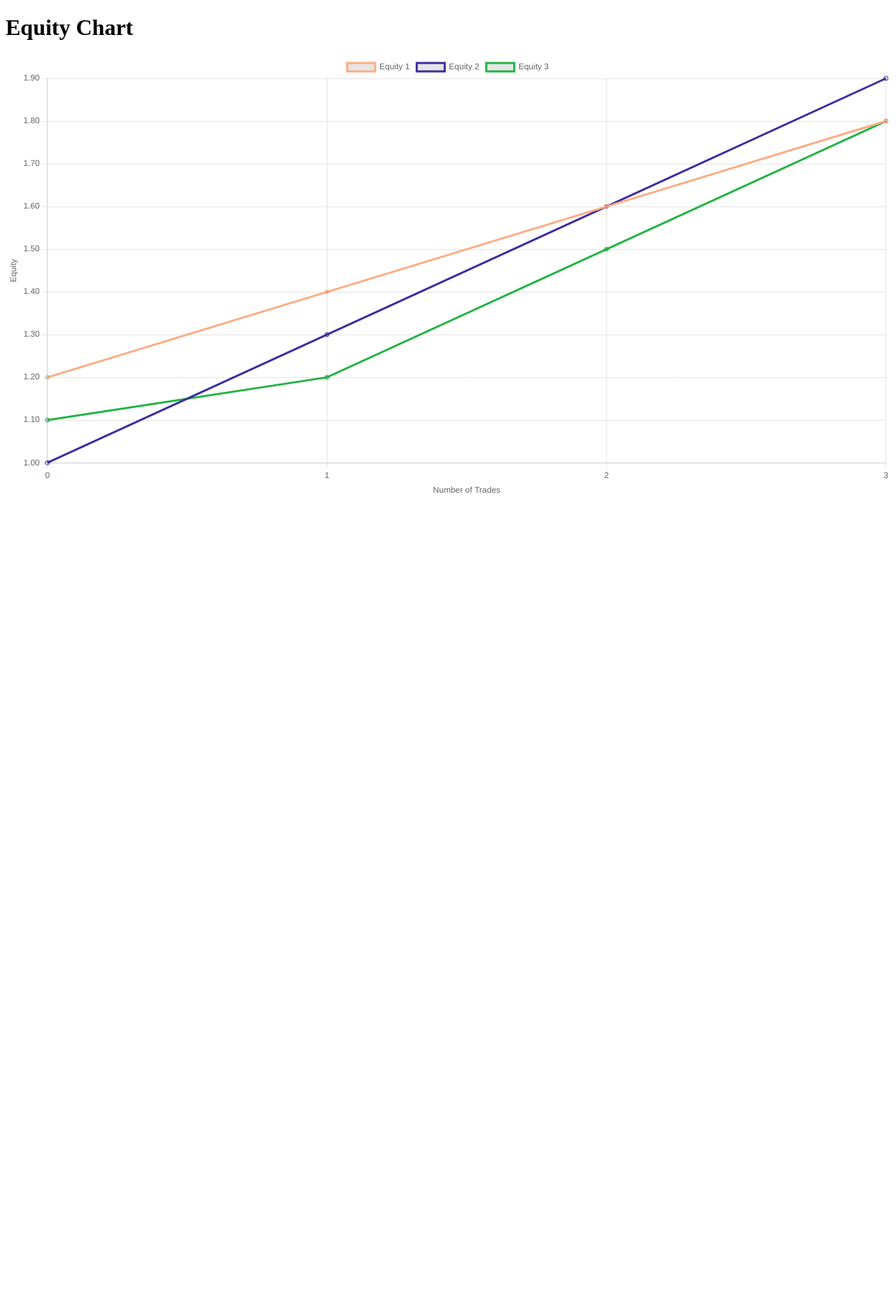
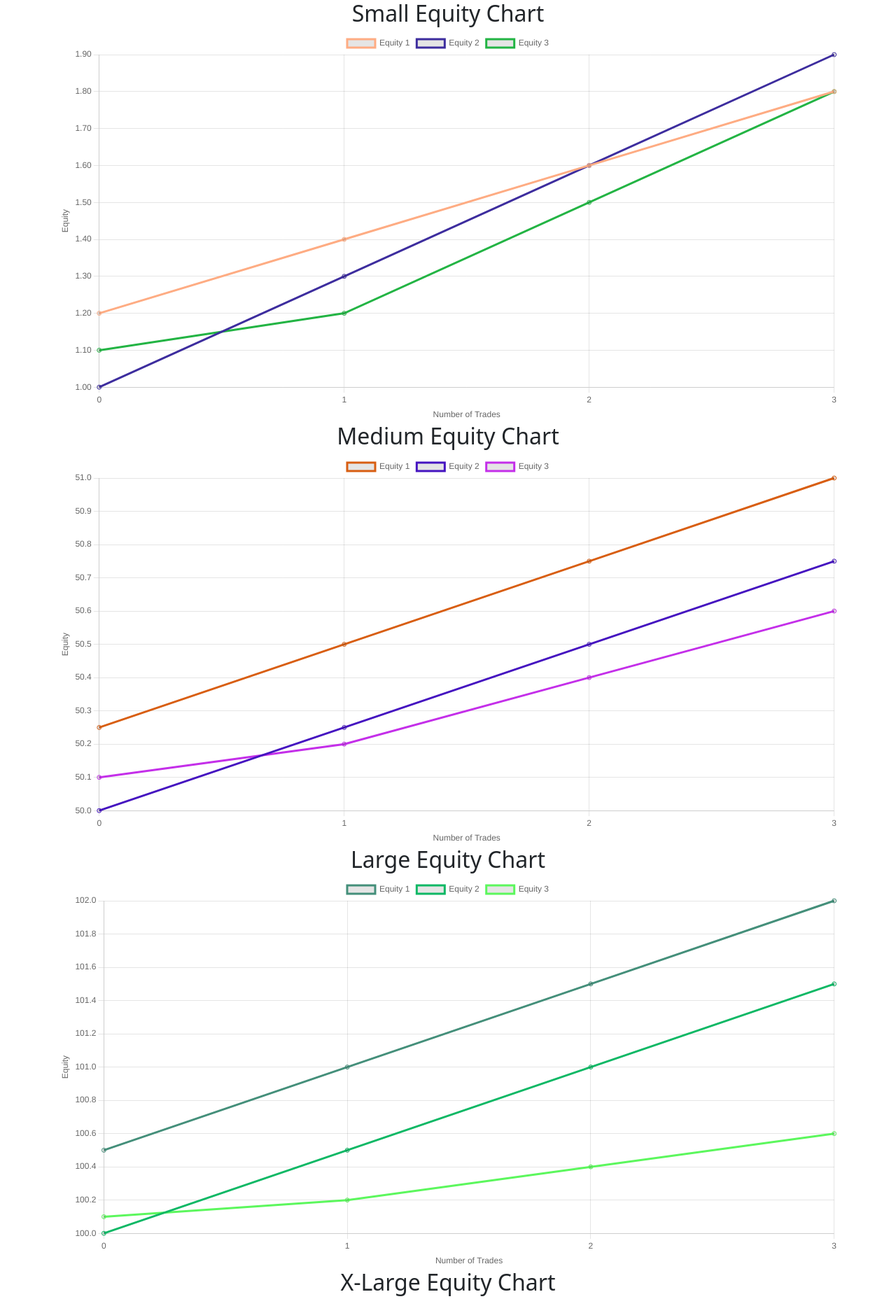
Before and after one commit to Hedgineering/MonteCarlo, a React (Vite) app in the folder client/: page / in a window 1280 px wide. Shown: the top 1866 px of the page at 70% size. Before the commit the page ends 800 px from the top, so only its background shows below. Built offline with nearby package versions, Linux system fonts and the light colour scheme.

Commit message:
added small some boilerplate equity charts

```diff
--- a/client/src/App.tsx
+++ b/client/src/App.tsx
@@ -1,49 +1,10 @@
+import 'bootstrap/dist/css/bootstrap.min.css';
 import { useState } from 'react'
 import reactLogo from './assets/react.svg'
 import sampleData from './sample-data/sampleEquity.json'
 import EquityChart from './components/EquityChart'
 import { useEffect } from 'react'
-
-// function App() {
-//   const [count, setCount] = useState(0)
-
-//   const smallData  : number[][] = JSON.parse(JSON.stringify(sampleData))["small"];
-//   const mediumData : number[][] = JSON.parse(JSON.stringify(sampleData))["medium"];
-//   const largeData  : number[][] = JSON.parse(JSON.stringify(sampleData))["large"];
-//   const xlargeData : number[][] = JSON.parse(JSON.stringify(sampleData))["xlarge"];
-
-//   console.log("sampleData: " + JSON.stringify(sampleData));
-//   console.log("smallData: " + JSON.stringify(smallData));
-//   console.log("mediumData: " + JSON.stringify(mediumData));
-//   console.log("largeData: " + JSON.stringify(largeData));
-//   console.log("xlargeData: " + JSON.stringify(xlargeData));
-
-//   return (
-//     <div className="App">
-//       <div>
-//         <a href="https://vitejs.dev" target="_blank">
-//           <img src="/vite.svg" className="logo" alt="Vite logo" />
-//         </a>
-//         <a href="https://reactjs.org" target="_blank">
-//           <img src={reactLogo} className="logo react" alt="React logo" />
-//         </a>
-//       </div>
-//       <h1>Vite + React</h1>
-//       <EquityChart data={smallData} />
-//       <div className="card">
-//         <button onClick={() => setCount((count) => count + 1)}>
-//           count is {count}
-//         </button>
-//         <p>
-//           Edit <code>src/App.tsx</code> and save to test HMR
-//         </p>
-//       </div>
-//       <p className="read-the-docs">
-//         Click on the Vite and React logos to learn more
-//       </p>
-//     </div>
-//   )
-// }
+import { Container } from 'react-bootstrap'
 
 const App: React.FC = () => {
   const [isReady, setIsReady] = useState(false);
@@ -61,10 +22,19 @@ const App: React.FC = () => {
   }
 
   return (
-    <div>
-      <h1>Equity Chart</h1>
+    <Container>
+      <h2 className='text-center'>Small Equity Chart</h2>
       <EquityChart data={smallData} />
-    </div>
+
+      <h2 className='text-center'>Medium Equity Chart</h2>
+      <EquityChart data={mediumData} />
+
+      <h2 className='text-center'>Large Equity Chart</h2>
+      <EquityChart data={largeData} />
+
+      <h2 className='text-center'>X-Large Equity Chart</h2>
+      <EquityChart data={xlargeData} />
+    </Container>
   );
 };
 
```
